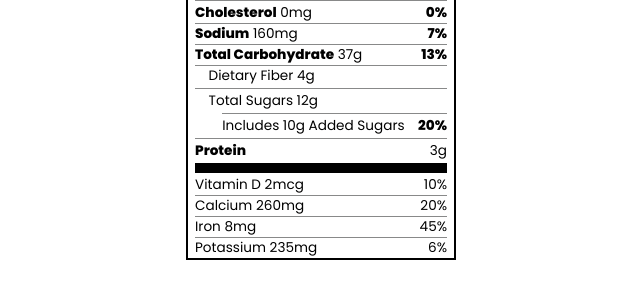
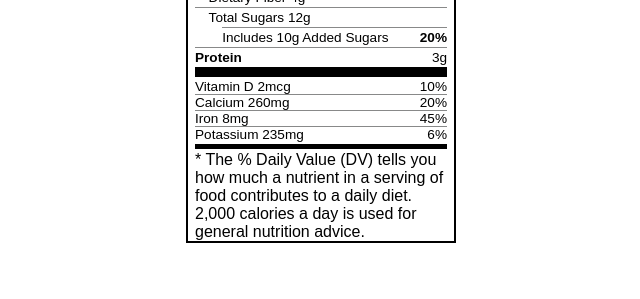
Before and after one commit to marcoserrano21/nutrition-facts, a plain HTML site: page index.html in a window 1280 px wide. Shown: the part 291-590 px from the top of the page, without its empty margins (319-959 px from the left). Drawn offline with Linux system fonts and the light colour scheme.

Commit message:
Update index.html

```diff
--- a/index.html
+++ b/index.html
@@ -4,7 +4,7 @@
 <head>
   <meta charset="UTF-8">
   <title>Nutrition Label</title>
-  <link href="https://fonts.googleapis.com/css?family=Poppins:400,700,800" rel="stylesheet">
+  <link href="https://fonts.googleapis.com/css?family=Open+Sans:400,700,800" rel="stylesheet">
   <link href="./styles.css" rel="stylesheet">
 </head>
 
@@ -49,6 +49,9 @@
       <p>Iron 8mg <span>45%</span></p>
       <p class="no-divider">Potassium 235mg <span>6%</span></p>
     </div>
+    <div class="divider medium"></div>
+    <p class="note">* The % Daily Value (DV) tells you how much a nutrient in a serving of food contributes to a daily
+      diet. 2,000 calories a day is used for general nutrition advice.</p>
   </div>
 </body>
 </html>
```
